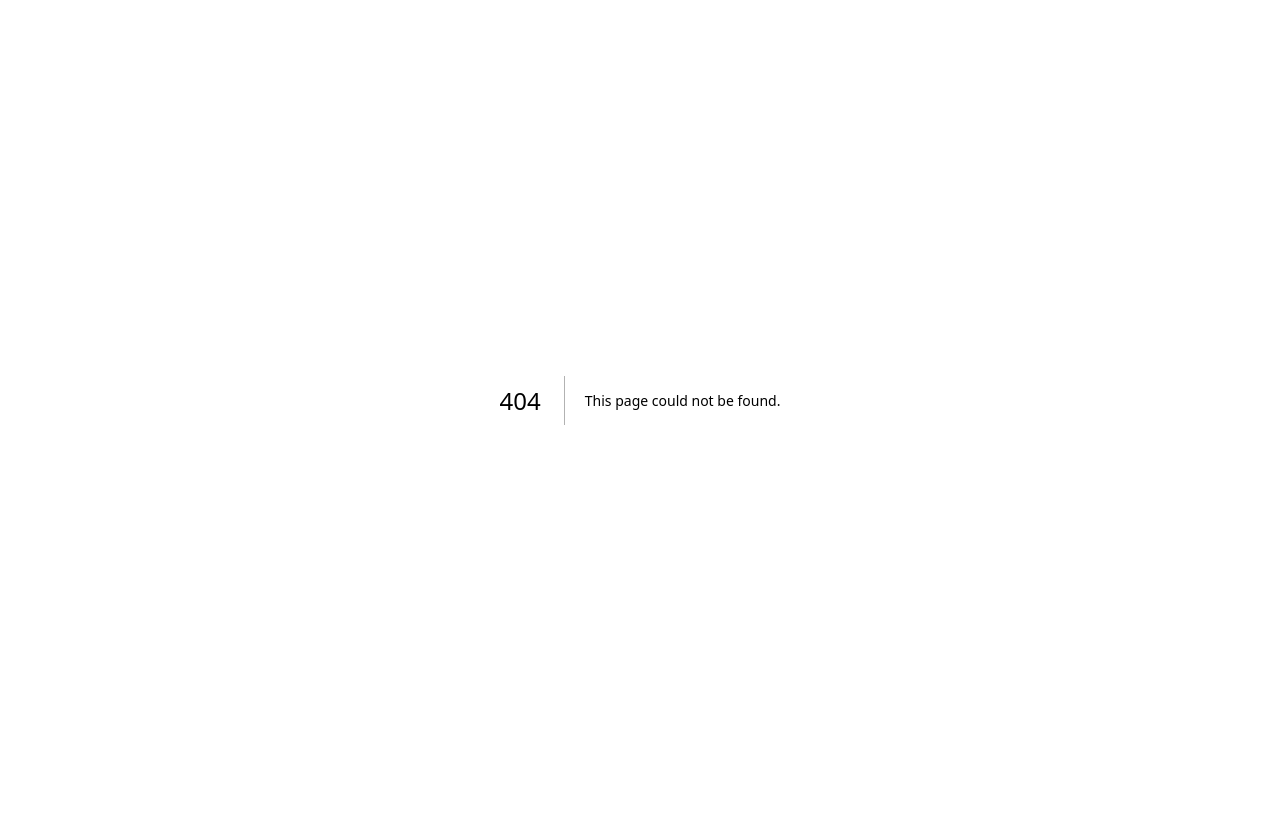
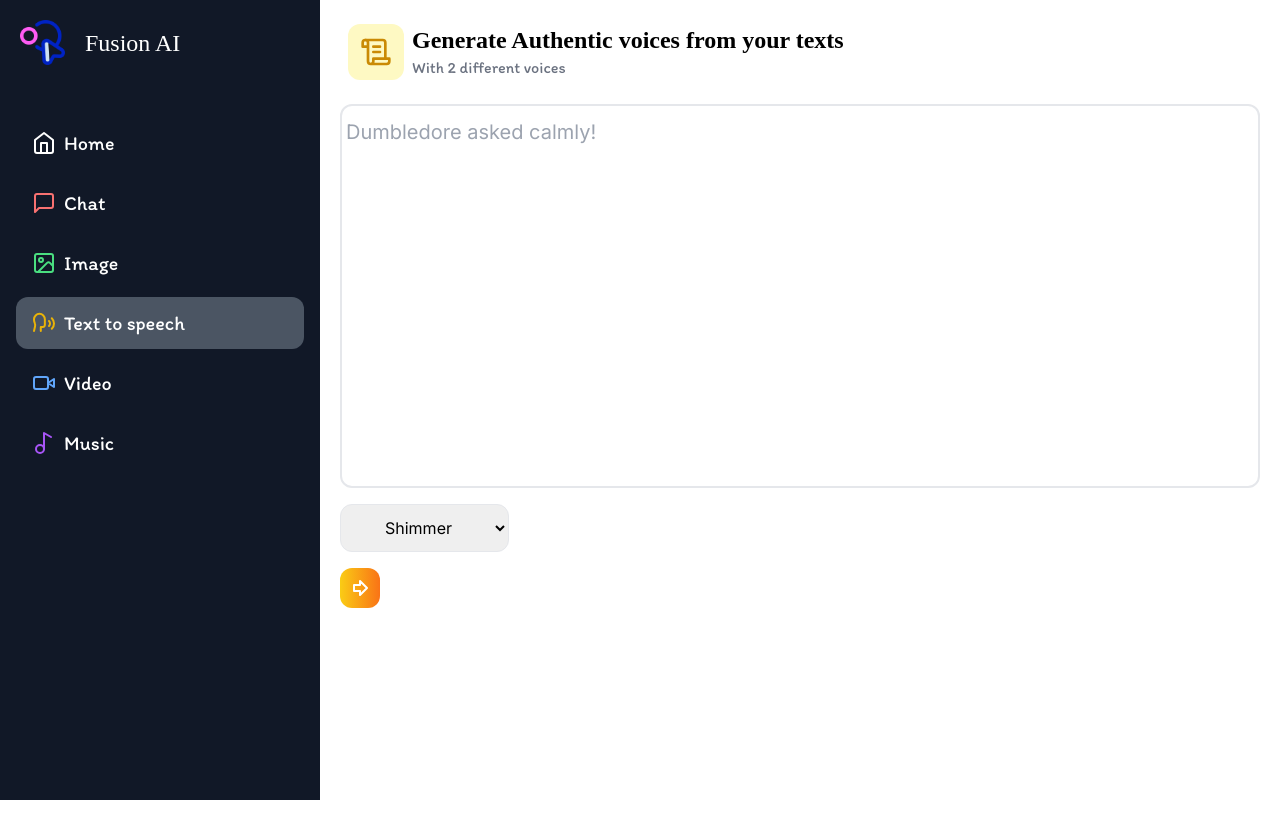
Before and after one commit to batsyX/fusionai, a Next.js app: page /text-to-speech in a window 1280 px wide. Before the commit this address had no page. Shown: the top 838 px of the page. Before the commit the page ends 800 px from the top, so only its background shows below. Built offline with nearby package versions, Linux system fonts and the light colour scheme; a web font is replaced by a local one.

Commit message:
update:text to speech

```diff
--- a/app/(routes)/chat/page.jsx
+++ b/app/(routes)/chat/page.jsx
@@ -1,10 +1,10 @@
 "use client"
 import { ArrowBigRightIcon, BotIcon, MessageSquareIcon, User2Icon, UserRoundIcon } from "lucide-react"
-import { useState } from "react"
+import { useEffect, useState } from "react"
 import axios from 'axios'
 import { useMessageArray } from "@/context/MessageArrayContext"
 import { Skeleton } from "@/components/ui/skeleton"
-
+import FormatMessageContent from "@/utils/FormatChecker"
 
 const Page = () => {
   const { messageArray, setMessageArray } = useMessageArray();
@@ -31,6 +31,18 @@ const Page = () => {
       setLoading(false);
     }
   }
+  useEffect(() => {
+    const data = localStorage.getItem("messageArray");
+    if (data) {
+      setMessageArray(JSON.parse(data));
+    }
+  }, [setMessageArray]);
+
+  useEffect(() => {
+    if (messageArray.length > 0) {
+      localStorage.setItem("messageArray", JSON.stringify(messageArray));
+    }
+  }, [messageArray]);
 
   return (
     <>
@@ -53,23 +65,27 @@ const Page = () => {
       {
         loading && (
 
-          <Skeleton className=" h-[30px] rounded-full bg-slate-300" />
+          <Skeleton className=" h-[30px] w-[300px] rounded-full bg-slate-300" />
 
         )
       }
     </div>
     </div>
-    <div className="px-5 pt-16  min-h-32 flex flex-col gap-4">
+    <div className="px-5 py-16  min-h-32 flex flex-col gap-4">
       {
         messageArray && messageArray.map((message,index) => (
-          <div key={index} className={`flex items-center gap-2 ${message.role==='user'?' float-right':' float-left'}`}>
-            <div className={`text-${message.role==="user"?"green":"red"}-500 bg-${message.role==="user"?"green":"red"}-100 p-3 rounded-xl`}>
+          <div key={index} className={`flex items-center gap-2 ${message.role==='user'?'justify-end ':null} `}>
+            <div className={`text-${message.role==="user"?"green":"red"}-500 bg-${message.role==="user"?"green":"red"}-100 p-3 rounded-xl `}>
               {
                 message.role==="user"?<UserRoundIcon size={22} />:<BotIcon size={22} />
               }
             </div>
             <div className="flex flex-col gap-1">
-              <p className="text-xl ">{message.content}</p>
+              <span className="text-xl ">
+                {
+                  FormatMessageContent(message.content)
+                }
+              </span>
             </div>
           </div>
         ))
--- a/app/(routes)/image/page.jsx
+++ b/app/(routes)/image/page.jsx
@@ -1,9 +1,11 @@
 "use client"
 import { ArrowBigRightIcon, BotIcon, ImageIcon, MessageSquareIcon, User2Icon, UserRoundIcon } from "lucide-react"
-import { useState } from "react"
+import { useEffect, useState } from "react"
 import axios from 'axios'
 import { Skeleton } from "@/components/ui/skeleton"
 import { useMessageArray } from "@/context/MessageArrayContext"
+import { saveAs } from "file-saver";
+
 
 
 const Page = () => {
@@ -40,10 +42,22 @@ const Page = () => {
     }
 
   }
+  const handleDownload = (url) => {
+    saveAs(url, "generated-image.png"); // Downloads the file with the specified filename
+  };
 
+  useEffect(() => {
+    const data = localStorage.getItem("imageArray");
+    if (data) {
+      setImageArray(JSON.parse(data));
+    }
+  }, [setImageArray]);
 
-
-
+  useEffect(() => {
+    if (imageArray.length > 0) {
+      localStorage.setItem("imageArray", JSON.stringify(imageArray));
+    }
+  }, [imageArray]);
   return (
     <>
       <div className="flex gap-2 items-center py-6 px-7">
@@ -88,12 +102,21 @@ const Page = () => {
           }
         </div>
     </div>
-    <div className="w-full min-h-96 px-10 py-20 text-center">
+    <div className="w-full min-h-96 px-10 py-20 text-center  gap-5 flex flex-wrap flex-shrink ">
     {!loading &&
       imageArray.length>0 &&
         imageArray.map(image=>(
 
-            <img key={image} className="w-[400px] h-[400px] object-cover rounded-xl" src={image.url} alt="image"/>
+            <div key={image.url} className=" bg-gray-200 rounded-xl flex flex-col py-5 gap-5 items-center justify-center w-[250px]">
+              <img  className="w-[200px] h-[200px] object-cover rounded-xl" src={image.url} alt="image"/>
+              <div>
+                <button className="bg-gradient-to-tr from-green-400 to-blue-400 px-10 py-2 rounded-xl text-white hover:scale-105 transition-all duration-200"
+                onClick={() => handleDownload(image.url)}
+                >
+                  Download
+                </button>
+              </div>
+            </div>
 
         ))
     }
--- a/app/(routes)/music/page.jsx
+++ b/app/(routes)/music/page.jsx
@@ -1,6 +1,6 @@
 "use client"
 import { Music2Icon } from "lucide-react"
-import { useState } from "react"
+import { useEffect, useState } from "react"
 import axios from 'axios'
 import { Skeleton } from "@/components/ui/skeleton"
 import { useMessageArray } from "@/context/MessageArrayContext"
@@ -37,7 +37,18 @@ const Page = () => {
 
   }
 
+  useEffect(() => {
+    const data = localStorage.getItem("musicArray");
+    if (data) {
+      setMusicArray(JSON.parse(data));
+    }
+  }, [setMusicArray]);
 
+  useEffect(() => {
+    if (musicArray.length > 0) {
+      localStorage.setItem("musicArray", JSON.stringify(musicArray));
+    }
+  }, [musicArray]);
 
 
   return (
--- /dev/null
+++ b/app/(routes)/text-to-speech/page.jsx
@@ -0,0 +1,103 @@
+"use client";
+import { ArrowBigRightIcon, Music2Icon, ScrollText } from "lucide-react";
+import { useEffect, useState } from "react";
+import axios from "axios";
+import { Skeleton } from "@/components/ui/skeleton";
+import { useMessageArray } from "@/context/MessageArrayContext";
+
+const Page = () => {
+  const [prompt, setPrompt] = useState("");
+
+  const { speechArray, setSpeechArray } = useMessageArray();
+  const [loading, setLoading] = useState(false);
+  const handleChange = (e) => {
+    setPrompt(e.target.value);
+  };
+  const handleSubmit = async (e) => {
+    e.preventDefault();
+    setLoading(true);
+    try {
+      const response = await fetch("/api/text-to-speech", {
+        method: "POST",
+        headers: {
+          "Content-Type": "application/json",
+        },
+        body: JSON.stringify({ prompt: prompt }), // Pass text to the API
+      });
+      const blob = await response.blob();
+      const audioUrl = URL.createObjectURL(blob);
+      setSpeechArray([...speechArray, { audioUrl: audioUrl }]);
+    } catch (error) {
+      console.log(error);
+    } finally {
+      setLoading(false);
+    }
+  };
+
+  useEffect(() => {
+    const data = localStorage.getItem("speechArray");
+    if (data) {
+      setSpeechArray(JSON.parse(data));
+    }
+  }, [setSpeechArray]);
+
+  useEffect(() => {
+    if (speechArray.length > 0) {
+      localStorage.setItem("speechArray", JSON.stringify(speechArray));
+    }
+  }, [speechArray]);
+
+  return (
+    <>
+      <div className="flex gap-2 items-center py-6 px-7">
+        <div className="text-yellow-600 bg-yellow-100 p-3 rounded-xl">
+          <ScrollText size={32} />
+        </div>
+        <div>
+          <h1 className="text-2xl font-bauhaus font-bold">
+            Generate Authentic voices from your texts
+          </h1>
+          <p className="text-gray-500 font-writing">With 2 different voices</p>
+        </div>
+      </div>
+      <div className="relative px-5">
+        <form onSubmit={handleSubmit} className="flex flex-col items-start gap-4">
+          <textarea
+            required
+            placeholder="Dumbledore asked calmly!"
+            onChange={handleChange}
+            value={prompt}
+            type="text"
+            className="text-xl w-full h-96 border-2 border-b-2 border-gray-200 focus:outline-none focus:border-gray-400 py-3 px-1 resize-none rounded-xl"
+          />
+          <select name="chooseVoice" id="" className="px-10 py-3 rounded-xl border outline-none" onChange={handleChange}>
+            <option value="shimmer">Shimmer</option>
+            <option value="alloy">Alloy</option>
+          </select>
+          <button
+            className=" bg-gradient-to-r from-yellow-400 to-orange-500 text-white p-2 rounded-xl"
+            type="submit"
+          >
+            <ArrowBigRightIcon />
+          </button>
+        </form>
+        <div className="absolute text-center left-5 right-5 my-10">
+          {loading && (
+            <Skeleton className="bg-gray-300 w-full h-[50px] rounded-xl p-3" />
+          )}
+        </div>
+      </div>
+      <div className="w-full min-h-96 px-10 py-20 flex flex-col gap-4">
+        {!loading &&
+          speechArray.length > 0 &&
+          speechArray.map((item, idx) => (
+            <audio key={idx} controls className="w-full">
+              <source src={item.audioUrl} type="audio/mpeg" />
+            </audio>
+          ))}
+      </div>
+    </>
+  );
+};
+
+export default Page;
--- a/app/api/chat/route.js
+++ b/app/api/chat/route.js
@@ -12,6 +12,7 @@ export  async function POST(req, res) {
         model: "gpt-3.5-turbo",
       });
       const response=(completion.choices[0]);
+      console.log(response);
      return NextResponse.json(response);
     } catch (error) {
         console.log(error);
--- a/app/api/image/route.js
+++ b/app/api/image/route.js
@@ -6,6 +6,7 @@ const openai = new OpenAI({apiKey: process.env.OPENAI_API_KEY});
 
 
 export  async function POST(req,res) {
+
   // const replicate = new Replicate({
   //   auth: process.env.REPLICATeE_API_TOKEN,
   // });
--- /dev/null
+++ b/app/api/text-to-speech/route.js
@@ -0,0 +1,34 @@
+import { NextResponse } from "next/server";
+import OpenAI from "openai";
+import fs from "fs";
+import path from "path";
+
+const openai = new OpenAI({apiKey: process.env.OPENAI_API_KEY});
+
+const speechFile = path.resolve("./speech.mp3");
+
+export async function POST(req,res){
+    try {
+        const body =await req.json();
+
+        const mp3 = await openai.audio.speech.create({
+            model: "tts-1",
+            voice: "alloy",
+            input: body.prompt,
+        });
+        const buffer = Buffer.from(await mp3.arrayBuffer());
+        const response = new NextResponse(buffer, {
+            status: 200,
+            headers: {
+              "Content-Type": "audio/mpeg", // This indicates that the response is an audio file
+              "Content-Disposition": 'attachment; filename="generated-audio.mp3"', // Suggests filename for download
+            },
+          });
+        // await fs.promises.writeFile(speechFile, buffer);
+        return response;
+
+    } catch (error) {
+        console.error("Error generating audio:", error);
+        return NextResponse.json({ error: "Failed to generate audio" }, { status: 500 });
+    }
+}
--- a/components/Sidebar.jsx
+++ b/components/Sidebar.jsx
@@ -1,5 +1,5 @@
 "use client"
-import { HomeIcon, ImageIcon, MessageSquareIcon, Music2Icon, VideoIcon } from "lucide-react"
+import { HomeIcon, ImageIcon, MessageSquareIcon, Music2Icon, VideoIcon ,SpeechIcon } from "lucide-react"
 import Image from "next/image"
 import Link from "next/link"
 import { usePathname } from "next/navigation"
@@ -24,7 +24,14 @@ const links=[
         icon:<ImageIcon />,
         color:"text-green-400",
 
-    },{
+    },
+    {
+        name:"Text to speech",
+        href:"/text-to-speech",
+        icon:<SpeechIcon />,
+        color:"text-yellow-500",
+    },
+    {
         name:"Video",
         href:"/video",
         icon:<VideoIcon />,
--- a/context/MessageArrayContext.jsx
+++ b/context/MessageArrayContext.jsx
@@ -1,5 +1,5 @@
 "use client"
-import { useContext,createContext,useState } from "react";
+import { useContext,createContext,useState, useEffect } from "react";
 
 const MessageArrayContext = createContext();
 
@@ -8,9 +8,10 @@ const MessageArrayProvider = ({ children }) => {
     const [imageArray, setImageArray] = useState([]);
     const [musicArray, setMusicArray] = useState([]);
     const [videoArray, setVideoArray] = useState([]);
+    const [speechArray, setSpeechArray] = useState([]);
 
     return (
-        <MessageArrayContext.Provider value={{ messageArray, setMessageArray,imageArray, setImageArray,musicArray,setMusicArray,videoArray,setVideoArray }}>
+        <MessageArrayContext.Provider value={{ messageArray, setMessageArray,imageArray, setImageArray,musicArray,setMusicArray,videoArray,setVideoArray,speechArray,setSpeechArray }}>
         {children}
         </MessageArrayContext.Provider>
     );
--- a/package.json
+++ b/package.json
@@ -18,6 +18,7 @@
     "axios": "^1.6.5",
     "class-variance-authority": "^0.7.0",
     "clsx": "^2.1.0",
+    "file-saver": "^2.0.5",
     "framer-motion": "^10.18.0",
     "lucide-react": "^0.312.0",
     "next": "14.1.0",
```
Also changed, not shown: app/(routes)/layout.js (+8 -17 lines), utils/FormatChecker.jsx (added, +35 -0 lines), 1 other file (tests, documents, lock files or other folders).
